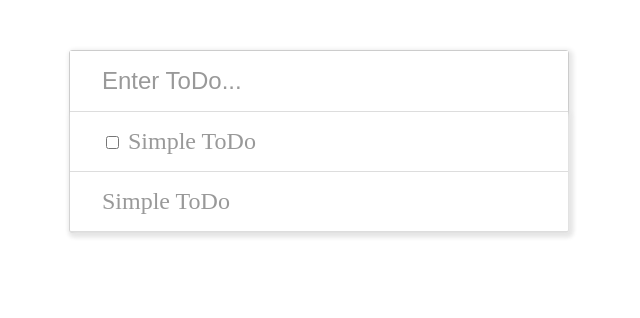
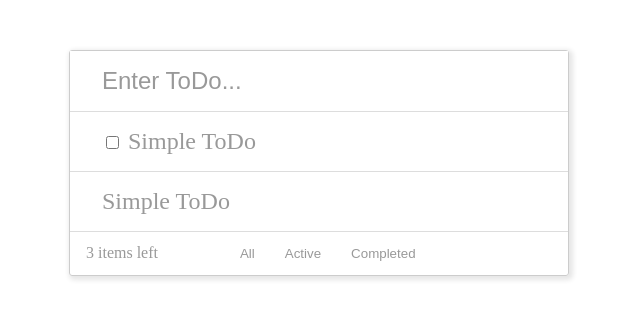
Before and after one commit to daphne991/todo, a plain HTML site: page index.html in a window 1280 px wide. Shown: the whole page, without its empty margins (321-961 px from the left). Drawn offline with Linux system fonts and the light colour scheme.

Commit message:
created footer with buttons

```diff
--- a/index.html
+++ b/index.html
@@ -14,6 +14,12 @@
           <li><input type="checkbox" /> Simple ToDo</li>
           <li>Simple ToDo</li>
         </ul>
+        <div class="todo-footer">
+          <span class="todo-count"> 3 items left </span>
+          <button class="todo-button">All</button>
+          <button class="todo-button">Active</button>
+          <button class="todo-button">Completed</button>
+        </div>
       </div>
     </div>
   </body>
--- a/styles/main.css
+++ b/styles/main.css
@@ -39,7 +39,6 @@ body {
   padding: 0;
   list-style: none;
   width: 100%;
-  box-shadow: 2px 2px 5px 1px #e6e6e6;
 }
 
 .todo-list li {
@@ -48,3 +47,31 @@ body {
   padding: 16px 32px;
   border-bottom: 1px solid #dddddd;
 }
+
+.todo-footer {
+  padding: 8px 16px;
+  color: #999999;
+}
+
+.todo-count {
+  margin-right: 70px;
+}
+
+.todo-button {
+  color: #999999;
+  background-color: transparent;
+  border-radius: 2px;
+  border: 1px solid transparent;
+  padding: 5px 7px;
+  outline: none;
+  cursor: pointer;
+  margin-right: 10px;
+}
+
+.todo-button:hover {
+  border: 1px solid rgba(175, 47, 47, 0.1);
+}
+
+.todo-button--active {
+  border: 1px solid rgba(175, 47, 47, 0.2);
+}
```
